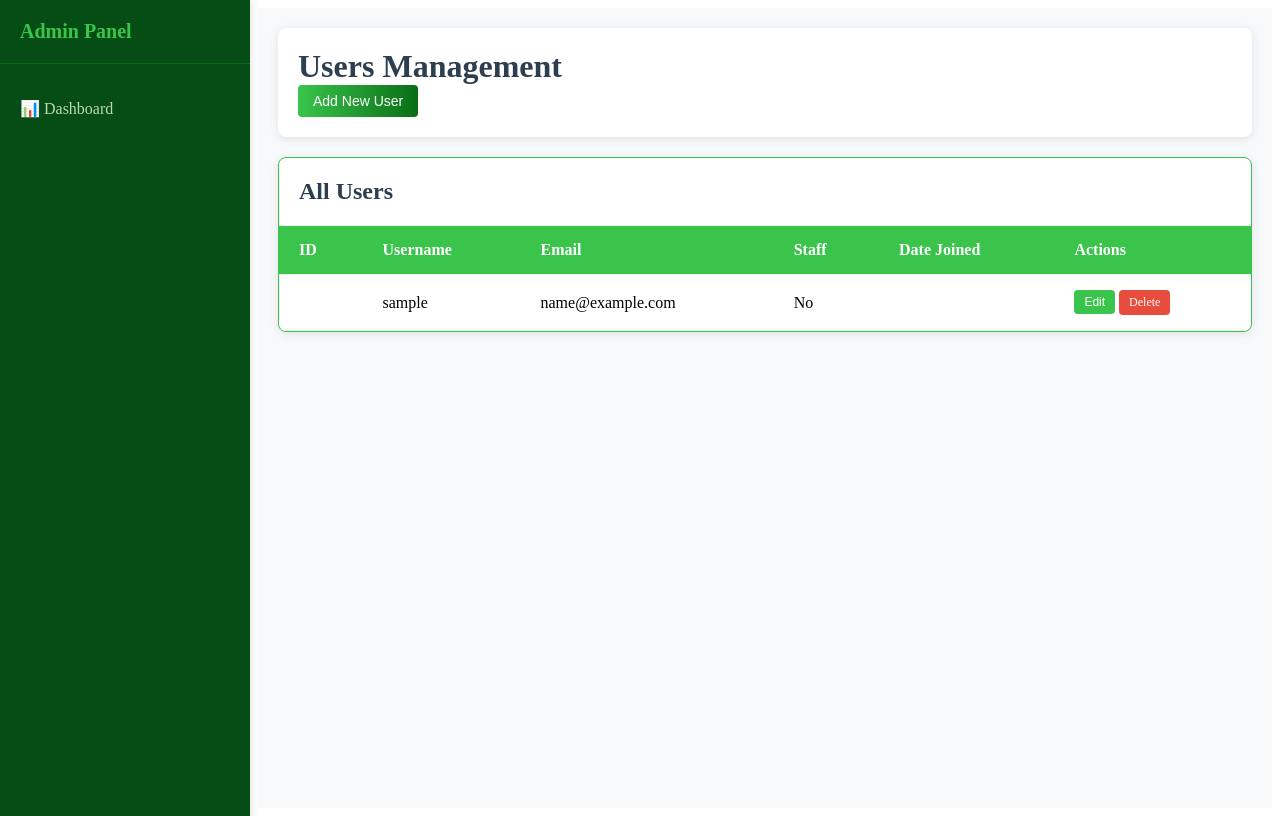
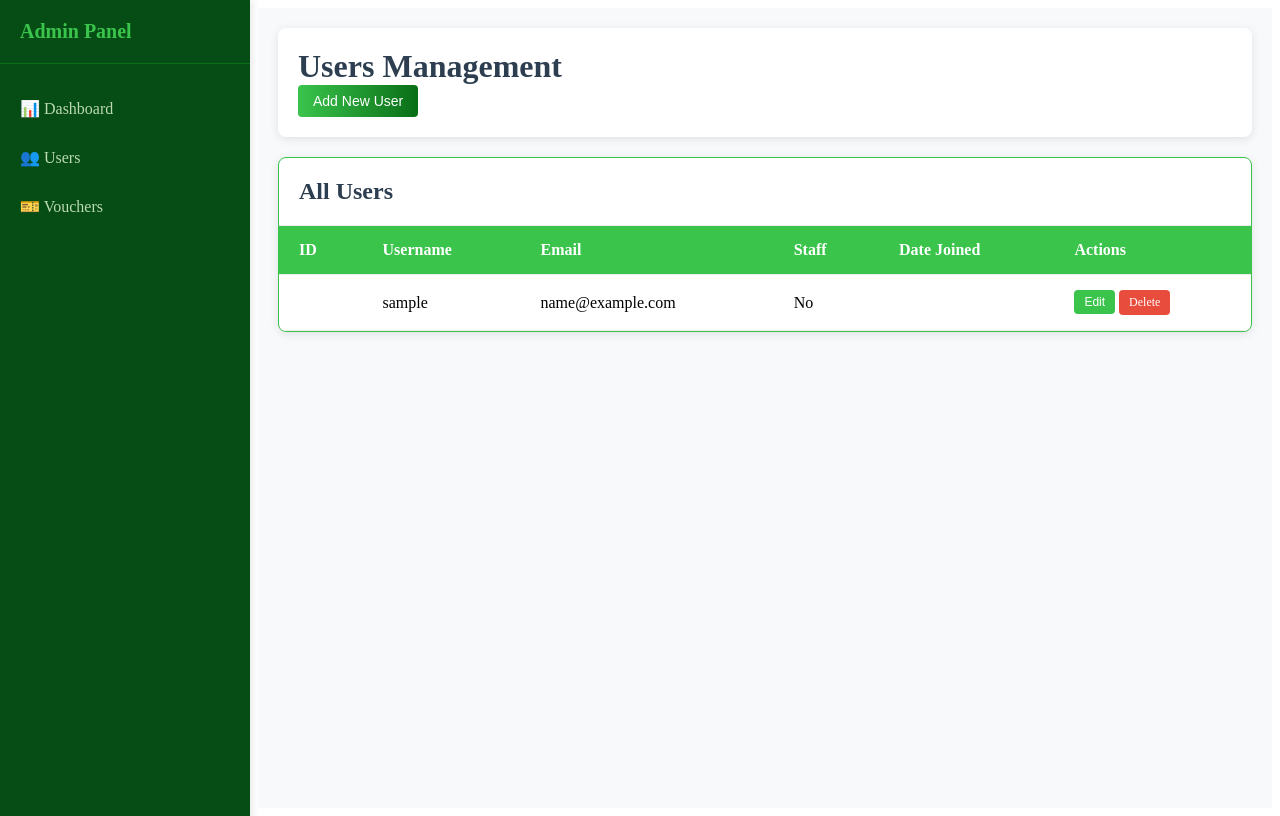
Before and after one commit to mbcabalos/Smart-trashbin, a Django app: template SVM_django/vending_machine/templates/admin/admin_users.html in a window 1280 px wide. Run offline with Django 5.2, Linux system fonts and the light colour scheme; the template is opened without the code that fills it: values that come from a table or form of the project are taken from there, others are empty; tables that the repository leaves empty hold one stand-in row (values such as "Sample post").

Commit message:
Update admin_base.html

```diff
--- a/SVM_django/vending_machine/templates/admin/admin_base.html
+++ b/SVM_django/vending_machine/templates/admin/admin_base.html
@@ -14,8 +14,8 @@
     <div class="admin-sidebar-header"><h2>Admin Panel</h2></div>
     <ul class="admin-sidebar-menu">
       <li><a href="{% url 'admin_dashboard' %}" class="{% if request.path == '/admin-dashboard/' %}active{% endif %}">📊 Dashboard</a></li>
-      <!-- <li><a href="{% url 'admin_users' %}" class="{% if request.path == '/admin-users/' %}active{% endif %}">👥 Users</a></li>
-      <li><a href="{% url 'admin_vouchers' %}" class="{% if request.path == '/admin-vouchers/' %}active{% endif %}">🎫 Vouchers</a></li> -->
+      <li><a href="{% url 'admin_users' %}" class="{% if request.path == '/admin-users/' %}active{% endif %}">👥 Users</a></li>
+      <li><a href="{% url 'admin_vouchers' %}" class="{% if request.path == '/admin-vouchers/' %}active{% endif %}">🎫 Vouchers</a></li>
       <li>
         {% if request.session.user_id %}
         <form action="{% url 'logout' %}" method="post">
```
